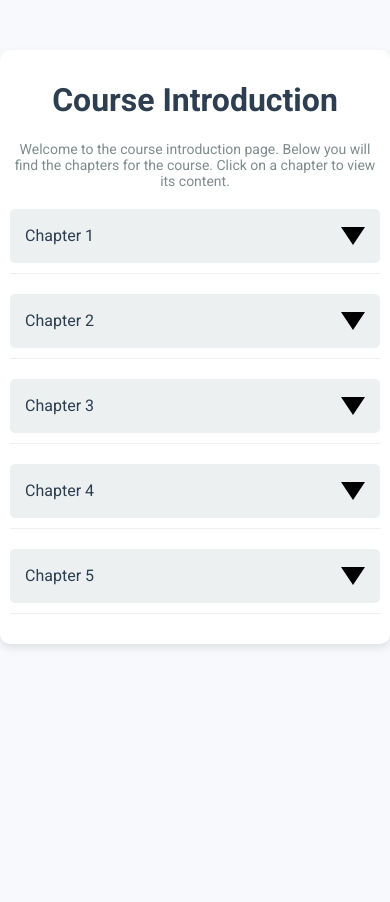
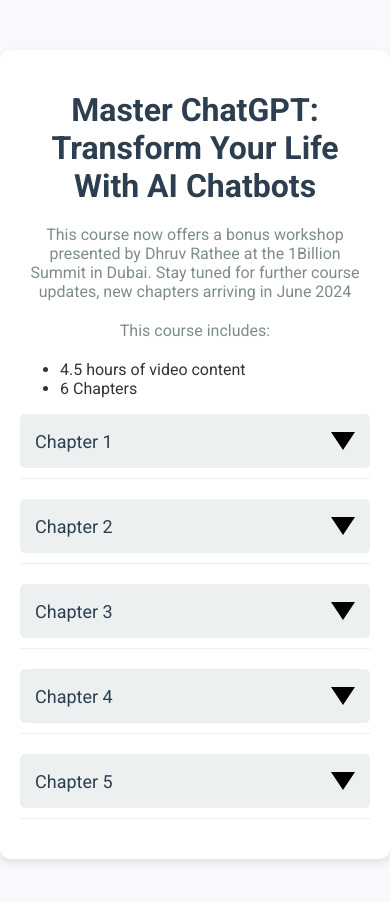
Before and after one commit to Ansh-Yadav-maths-lover/dhruv-chat-gpto, a plain HTML site: page index.html in a window 390 px wide. Before the commit the page ends 844 px from the top, so only its background shows below. Drawn offline with Linux system fonts and the light colour scheme.

Commit message:
Update index.html

```diff
--- a/index.html
+++ b/index.html
@@ -1,4 +1,3 @@
-
 <!DOCTYPE html>
 <html lang="en">
 <head>
@@ -15,27 +14,37 @@
             color: #333;
         }
         .container {
-            max-width: 800px;
+            max-width: 1000px;
             margin: 50px auto;
             padding: 20px;
             background-color: #fff;
             box-shadow: 0 4px 8px rgba(0, 0, 0, 0.1);
             border-radius: 10px;
+            display: flex;
+            flex-wrap: wrap;
         }
         h1 {
+            width: 100%;
             text-align: center;
             font-weight: 700;
             color: #2c3e50;
+            margin-bottom: 20px;
         }
         p {
+            width: 100%;
             text-align: center;
             color: #7f8c8d;
-            margin-bottom: 40px;
+            margin-bottom: 20px;
         }
         .chapter {
-            margin: 20px 0;
+            width: calc(50% - 10px);
+            margin-right: 20px;
             border-bottom: 1px solid #ecf0f1;
             padding-bottom: 10px;
+            margin-bottom: 20px;
+        }
+        .chapter:last-child {
+            margin-right: 0;
         }
         .chapter-title {
             cursor: pointer;
@@ -75,17 +84,30 @@
         }
 
         /* Responsive Styling */
-        @media only screen and (max-width: 600px) {
-            .container {
-                padding: 10px;
+        @media only screen and (max-width: 800px) {
+            .chapter {
+                width: 100%;
+                margin-right: 0;
             }
-            .chapter-title {
-                font-size: 16px;
+        }
+
+        .video-container {
+            width: calc(50% - 10px);
+            margin-left: 20px;
+        }
+
+        @media only screen and (max-width: 800px) {
+            .video-container {
+                width: 100%;
+                margin-left: 0;
+                margin-top: 20px;
             }
-            p {
-                font-size: 14px;
-                margin-bottom: 20px;
-            }
+        }
+
+        .video-container iframe {
+            width: 100%;
+            height: 300px;
+            border-radius: 5px;
         }
     </style>
     <script>
@@ -121,8 +143,14 @@
 </head>
 <body>
     <div class="container">
-        <h1>Course Introduction</h1>
-        <p>Welcome to the course introduction page. Below you will find the chapters for the course. Click on a chapter to view its content.</p>
+        <div class="content-container">
+            <h1>Master ChatGPT: Transform Your Life With AI Chatbots</h1>
+            <p>This course now offers a bonus workshop presented by Dhruv Rathee at the 1Billion Summit in Dubai. Stay tuned for further course updates, new chapters arriving in June 2024</p>
+            <p>This course includes:</p>
+            <ul>
+                <li>4.5 hours of video content</li>
+                <li>6 Chapters</li>
+            </ul>
 
         <div class="chapter">
             <div class="chapter-title">
```
